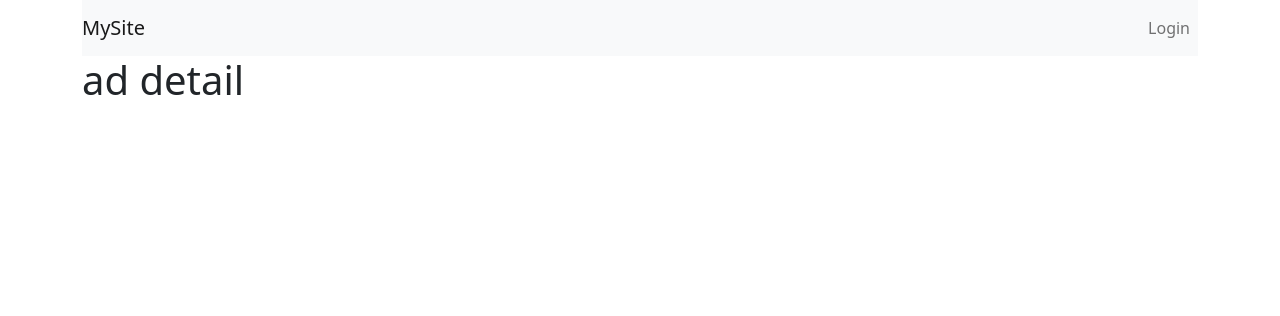
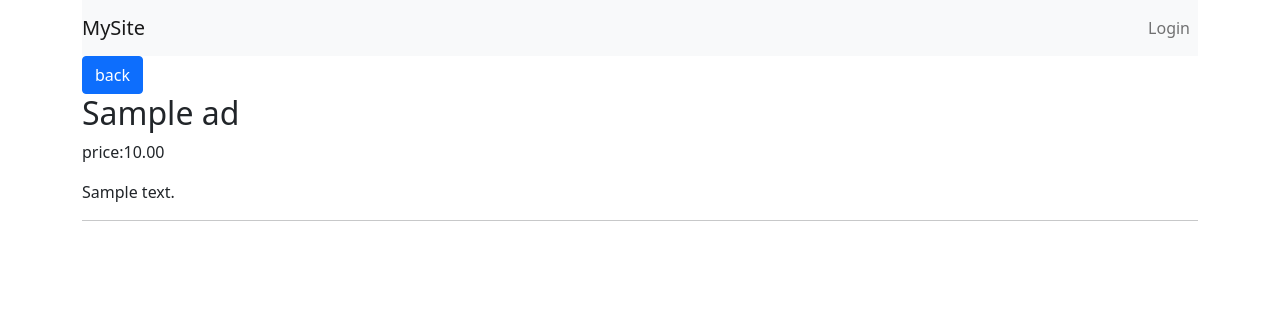
Before and after one commit to Sajjad-mansouri/dj4e, a Django app: page /ads/ad/1 in a window 1280 px wide. Shown: the top 316 px of the page. Run offline with Django 4.2, Linux system fonts and the light colour scheme; tables that the repository leaves empty hold one stand-in row (values such as "Sample post"); some libraries are stand-ins or nearby versions.

Commit message:
add detail view

```diff
--- a/ads/templates/ads/ad_detail.html
+++ b/ads/templates/ads/ad_detail.html
@@ -1,5 +1,17 @@
 {%extends 'base.html'%}
 {%block content%}
-<h1>ad detail</h1>
+
+
+
+
+<a href="{%url 'ads:all'%}" class='btn btn-primary'>back</a>
+<div>
+<h2>{{object.title}}</h2>
+<p>price:{{object.price}}</p>
+<p>{{object.text|linebreaks|truncatewords:10}}</p>
+<hr>
+
+
+</div>
 
 {%endblock content %}
--- a/ads/templates/ads/ad_list.html
+++ b/ads/templates/ads/ad_list.html
@@ -9,7 +9,7 @@
 <div>
 {%if object_list%}
 {%for object in object_list%}
-<h2>{{object.title}}{%if object.owner == user%}(<a href="{%url 'ads:ad_update' object.id %}">Edit</a>|<a href="{%url 'ads:ad_delete' object.id %}">Delete</a>){%endif%}</h2>
+<h2><a href="{%url 'ads:ad_detail' object.id %}">{{object.title}}</a>{%if object.owner == user%}(<a href="{%url 'ads:ad_update' object.id %}">Edit</a>|<a href="{%url 'ads:ad_delete' object.id %}">Delete</a>){%endif%}</h2>
 <p>price:{{object.price}}</p>
 <p>{{object.text|linebreaks|truncatewords:10}}</p>
 <hr>
```
